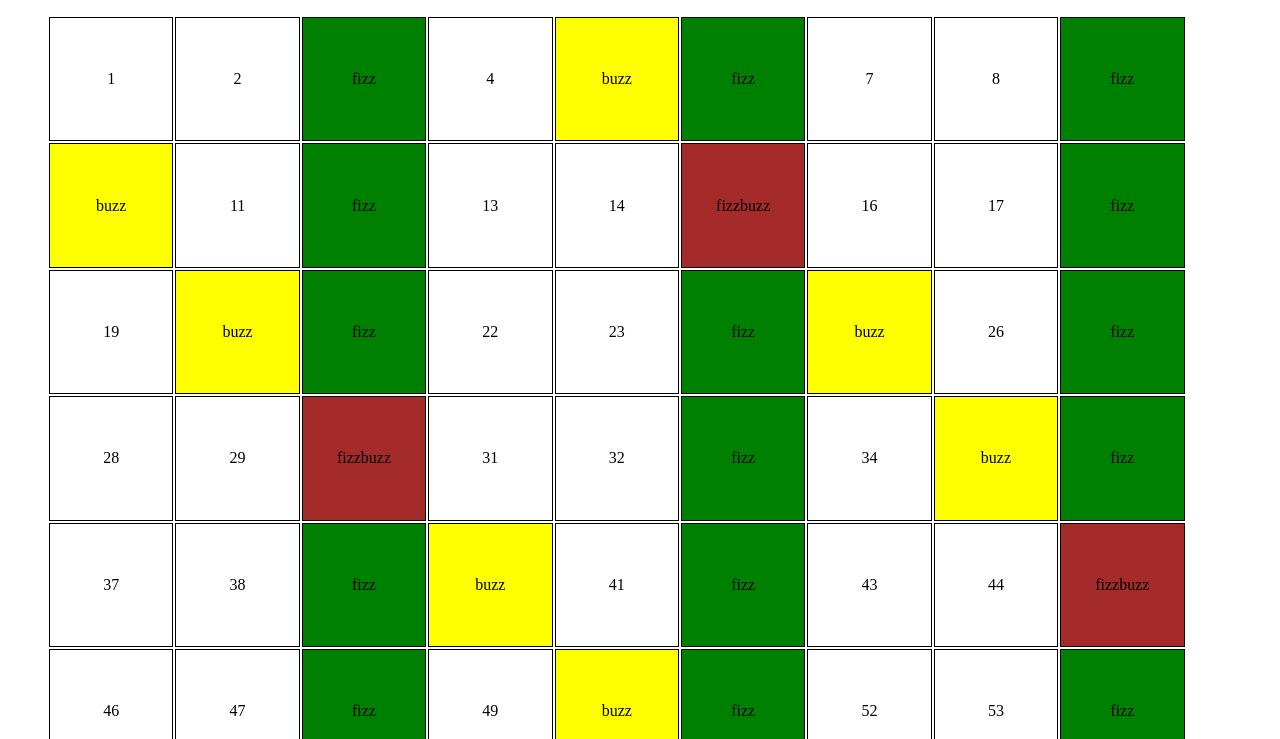
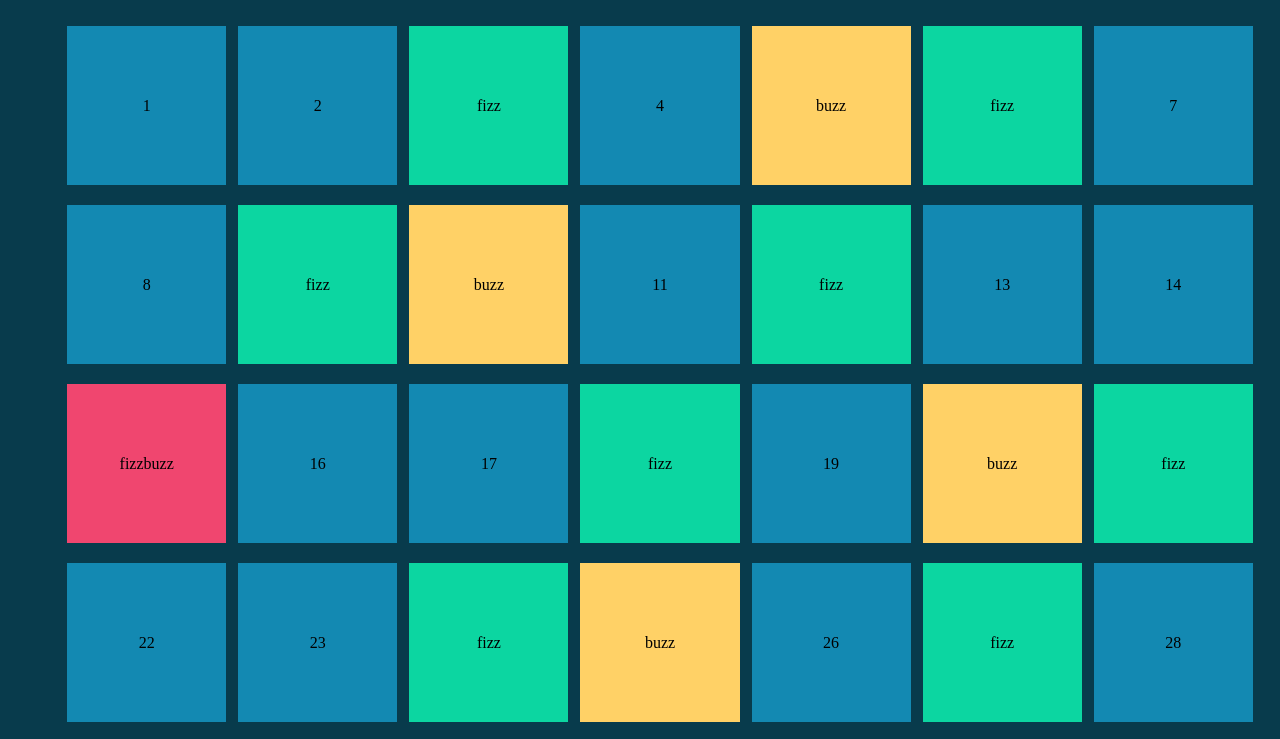
Before and after one commit to Fabrizio1919/js-fizzbuzz, a plain HTML site: page index.html in a window 1280 px wide. Shown: the top 739 px of the page. Drawn offline with Linux system fonts and the light colour scheme.

Commit message:
wip style css

```diff
--- a/assets/css/style.css
+++ b/assets/css/style.css
@@ -1,30 +1,34 @@
 ul {
     display: flex;
     flex-wrap: wrap;
-
+    justify-content: center;
 
 }
 
 li {
-    width: 10%;
-    border: 1px solid black;
+    width: 13%;
+    /* border: 1px solid black; */
     aspect-ratio: 1;
     list-style: none;
     display: flex;
     justify-content: center;
     align-items: center;
-    margin: 1px 1px;
+    margin: 10px 6px;
+    background-color: #1389b2;
 }
 
 .fizzbuzz {
-    background-color: brown;
+    background-color: #f0466f;
 
 }
 
 .fizz {
-    background-color: green;
+    background-color: #0cd6a1;
 }
 
 .buzz {
-    background-color: yellow;
+    background-color: #ffd166;
 }
+body {
+    background-color:#083b4c;
+}
```
